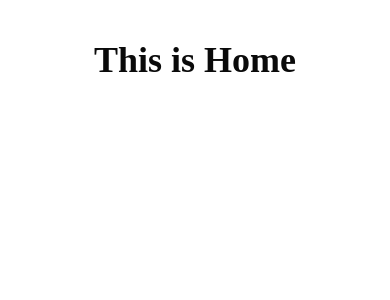
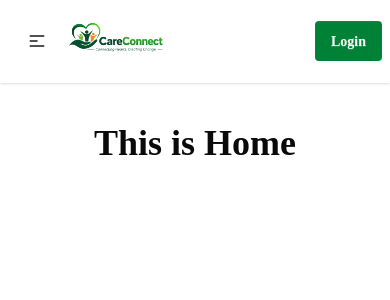
Before and after one commit to tishadey45/care-connect, a Next.js app: page / in a window 390 px wide. Shown: the top 300 px of the page. Built offline with nearby package versions, Linux system fonts and the light colour scheme.

Commit message:
:tada: navbar done

```diff
--- a/package.json
+++ b/package.json
@@ -25,6 +25,7 @@
     "@types/react": "^19",
     "@types/react-dom": "^19",
     "babel-plugin-react-compiler": "1.0.0",
+    "daisyui": "^5.7.50",
     "eslint": "^9",
     "eslint-config-next": "16.4.6",
     "tailwindcss": "4.3.3",
--- a/src/app/globals.css
+++ b/src/app/globals.css
@@ -1,4 +1,5 @@
 @import "tailwindcss";
+@plugin "daisyui";
 @import "tw-animate-css";
 @import "shadcn/tailwind.css";
 
--- a/src/app/layout.tsx
+++ b/src/app/layout.tsx
@@ -1,6 +1,7 @@
 import type { Metadata } from "next";
 import { Geist, Geist_Mono } from "next/font/google";
 import "./globals.css";
+import Navbar from "@/components/ui/Navbar";
 
 const geistSans = Geist({
   variable: "--font-geist-sans",
@@ -23,7 +24,10 @@ export default function RootLayout({ children }: LayoutProps<"/">) {
       lang="en"
       className={`${geistSans.variable} ${geistMono.variable} h-full antialiased`}
     >
-      <body className="min-h-full flex flex-col">{children}</body>
+      <body className="min-h-full flex flex-col">
+        <Navbar/>
+        {children}
+        </body>
     </html>
   );
 }
--- /dev/null
+++ b/src/components/ui/Navbar.tsx
@@ -0,0 +1,65 @@
+import Image from "next/image";
+import Link from "next/link";
+
+export default function Navbar() {
+  return (
+    <div className="navbar bg-white text-gray-800 shadow-sm">
+      <div className="navbar-start">
+        <div className="dropdown">
+          <div tabIndex={0} role="button" className="btn btn-ghost lg:hidden">
+            <svg
+              xmlns="http://www.w3.org/2000/svg"
+              className="h-5 w-5"
+              fill="none"
+              viewBox="0 0 24 24"
+              stroke="currentColor"
+            >
+              <path
+                strokeLinecap="round"
+                strokeLinejoin="round"
+                strokeWidth="2"
+                d="M4 6h16M4 12h8m-8 6h16"
+              />
+            </svg>
+          </div>
+
+          <ul
+            tabIndex={0}
+            className="menu dropdown-content bg-white text-gray-800 rounded-box z-10 mt-3 w-52 p-2 shadow"
+          >
+            <li>
+              <Link href="/upcoming-events">Upcoming Events</Link>
+            </li>
+          </ul>
+        </div>
+
+        <Link href="/" className="flex items-center gap-2">
+          <Image
+            src="/logo.png"
+            alt="CareConnect Logo"
+            width={100}
+            height={100}
+            priority
+          />
+        </Link>
+      </div>
+
+      <div className="navbar-center hidden lg:flex">
+        <ul className="menu menu-horizontal px-1">
+          <li>
+            <Link href="/upcoming-events">Upcoming Events</Link>
+          </li>
+        </ul>
+      </div>
+
+      <div className="navbar-end">
+        <Link
+          href="/login"
+          className="btn bg-green-700 text-white border-none hover:bg-green-200"
+        >
+          Login
+        </Link>
+      </div>
+    </div>
+  );
+}
```
Also changed, not shown: public/logo.png (added), 1 other file (tests, documents, lock files or other folders).
